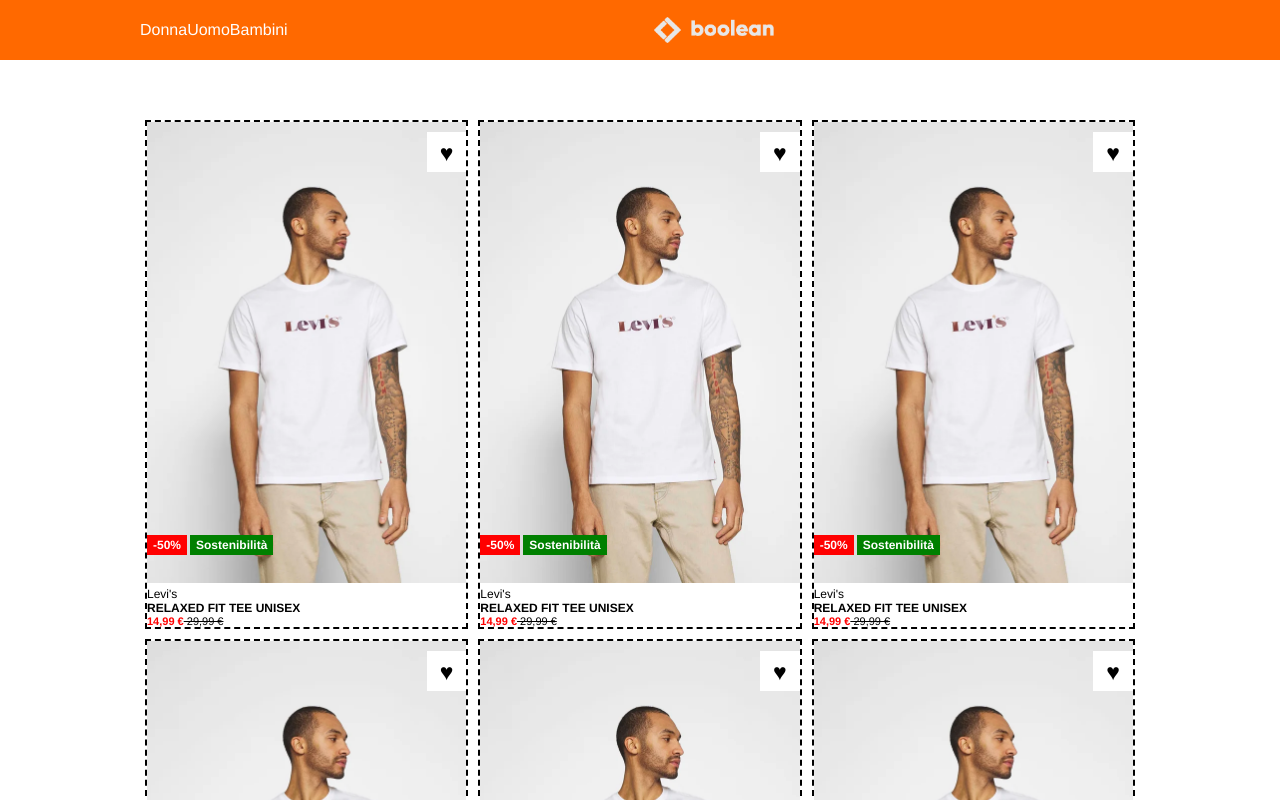
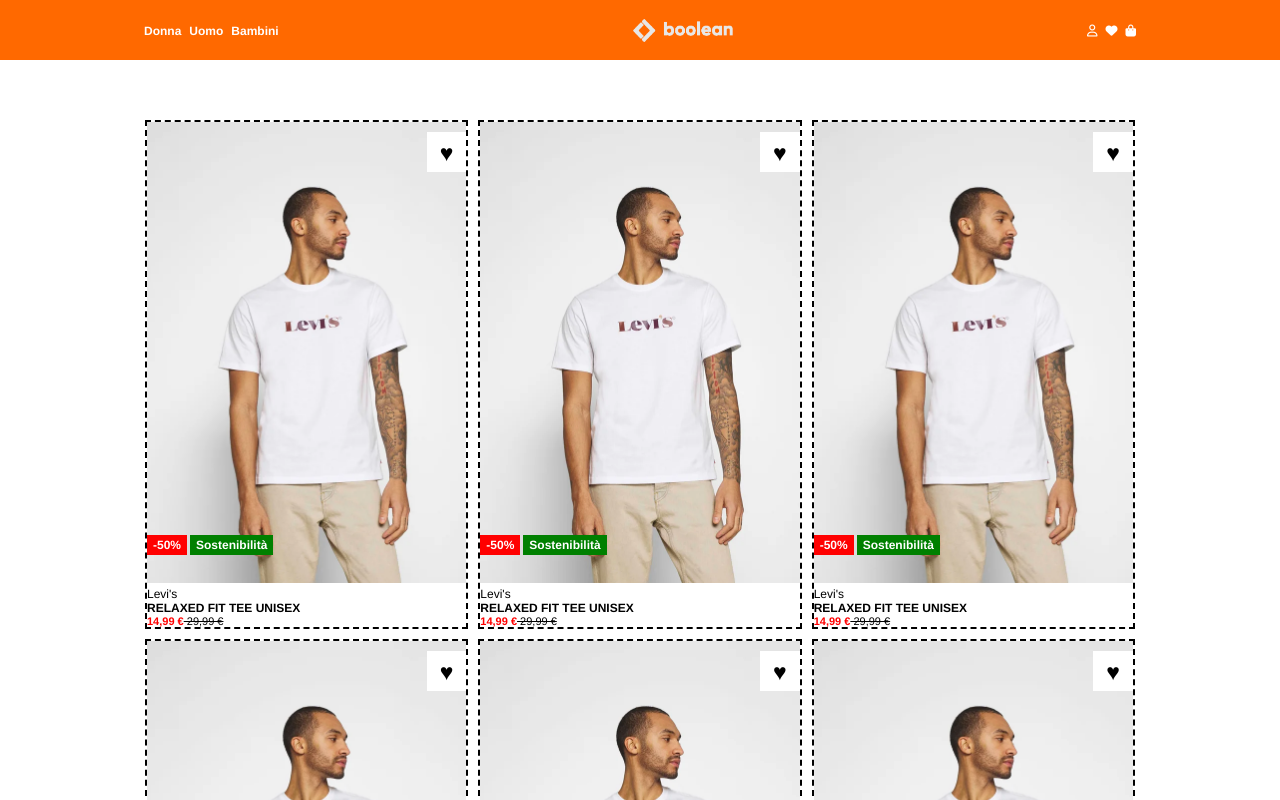
Before and after one commit to AlessandroFacci/html-css-boolando, a plain HTML site: page index.html in a window 1280 px wide. Shown: the top 800 px of the page. Drawn offline with Linux system fonts and the light colour scheme.

Commit message:
edit: header

```diff
--- a/css/style.css
+++ b/css/style.css
@@ -55,7 +55,16 @@
 }
 
 header img {
-  width: 120px;
+  width: 100px;
+}
+
+ul li {
+  margin: 0 4px;
+}
+
+li a {
+  font-size: 12px;
+  font-weight: bold;
 }
 
 /* MAIN */
--- a/index.html
+++ b/index.html
@@ -6,7 +6,15 @@
     <meta name="viewport" content="width=device-width, initial-scale=1.0" />
     <meta name="author" content="Alessandro Facci" />
     <meta name="descriptiom" content="exercise html-css-boolando" />
-    <!-- link -->
+    <!-- link font awesome  -->
+    <link
+      rel="stylesheet"
+      href="https://cdnjs.cloudflare.com/ajax/libs/font-awesome/6.4.0/css/all.min.css"
+      integrity="sha512-iecdLmaskl7CVkqkXNQ/ZH/XLlvWZOJyj7Yy7tcenmpD1ypASozpmT/E0iPtmFIB46ZmdtAc9eNBvH0H/ZpiBw=="
+      crossorigin="anonymous"
+      referrerpolicy="no-referrer"
+    />
+    <!-- link css -->
     <link rel="stylesheet" href="./css/style.css" />
     <!-- title -->
     <title>Boolando</title>
@@ -27,7 +35,7 @@
             <a href="#"><i class="fa-regular fa-user"></i></a>
           </li>
           <li>
-            <a href="#"><i class="fa-regular fa-heart"></i></a>
+            <a href="#"><i class="fa-solid fa-heart"></i></a>
           </li>
           <li>
             <a href="#"><i class="fa-solid fa-bag-shopping"></i></a>
```
